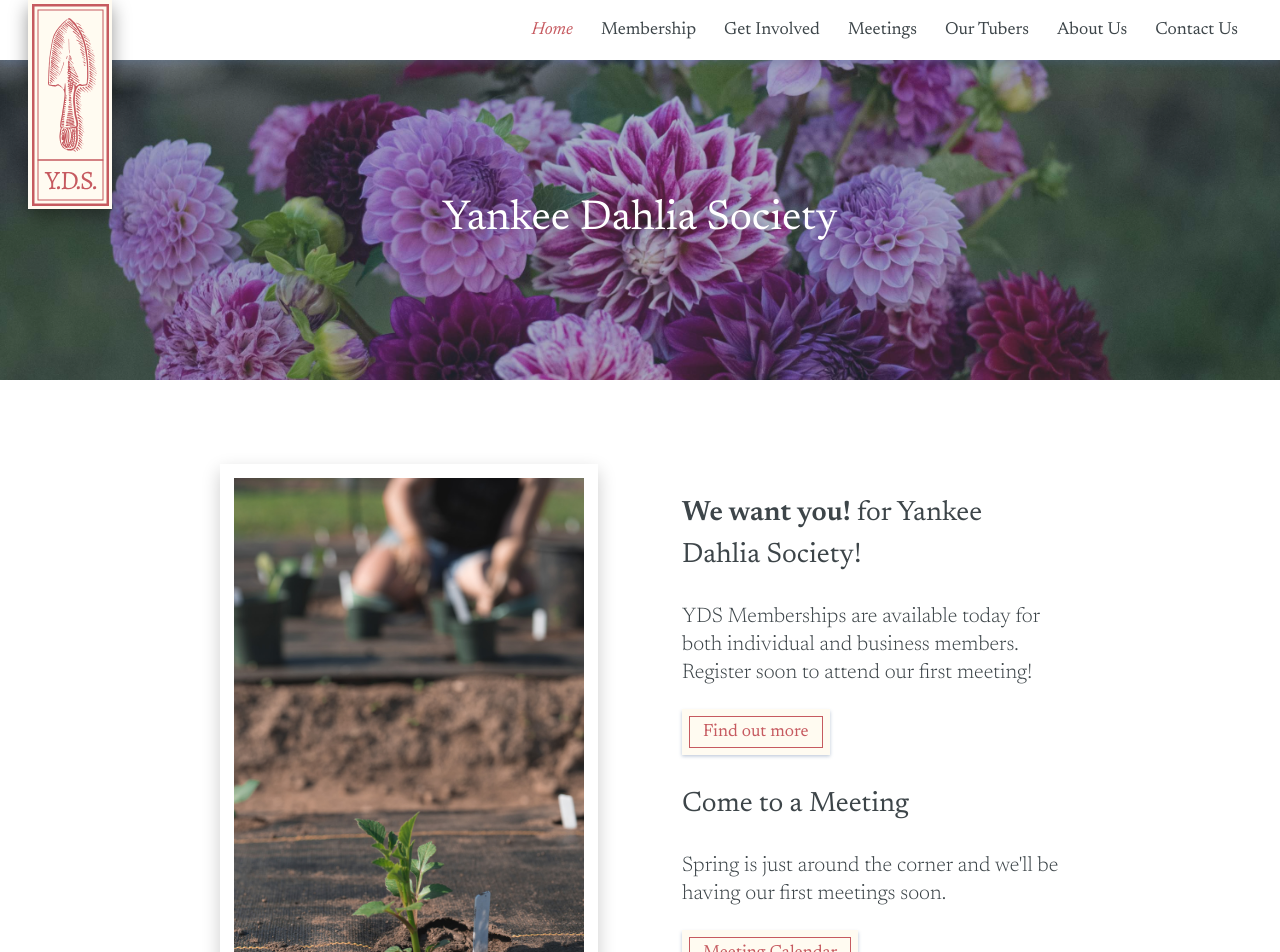
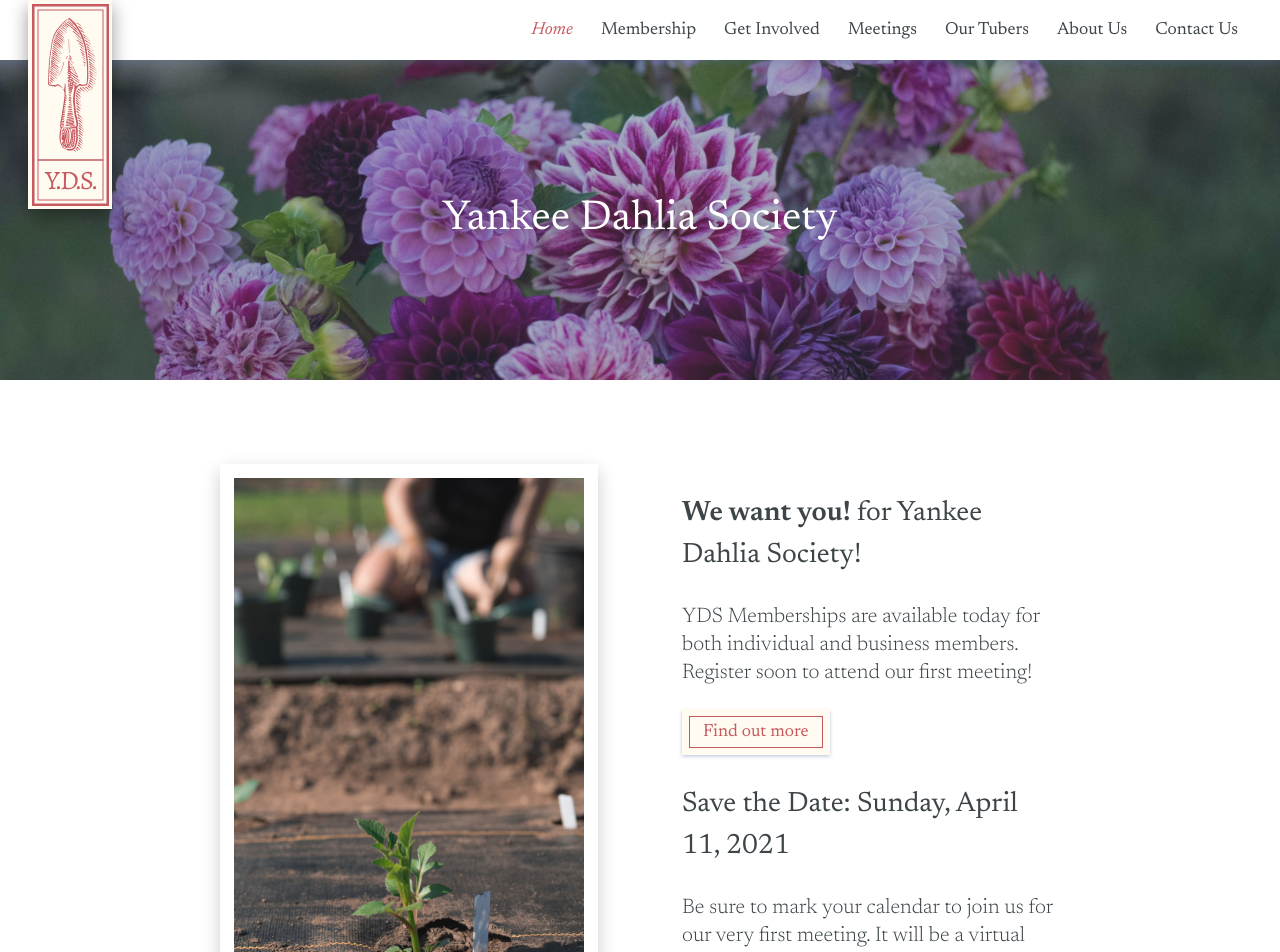
Before and after one commit to johnthedesigner/yds-static, a Next.js app in the folder src/: page /home in a window 1280 px wide. Shown: the top 952 px of the page. Built offline with nearby package versions, Linux system fonts and the light colour scheme.

Commit message:
Really actually last minute text updates

```diff
--- a/src/pages/home.js
+++ b/src/pages/home.js
@@ -41,10 +41,11 @@
                             Find out more
                         </a>
                     </Link>
-                    <h3>Come to a Meeting</h3>
+                    <h3>Save the Date: Sunday, April 11, 2021</h3>
                     <p>
-                        Spring is just around the corner and we'll be having our
-                        first meetings soon.
+                        Be sure to mark your calendar to join us for our very
+                        first meeting. It will be a virtual meeting. Stay tuned
+                        for more details.
                     </p>
                     <Link href="/meetings">
                         <a
```
